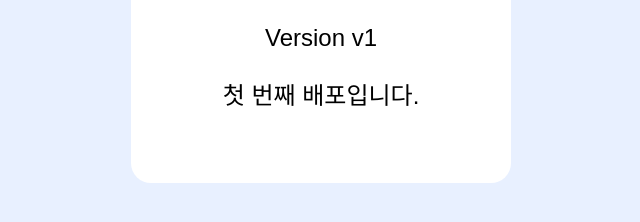
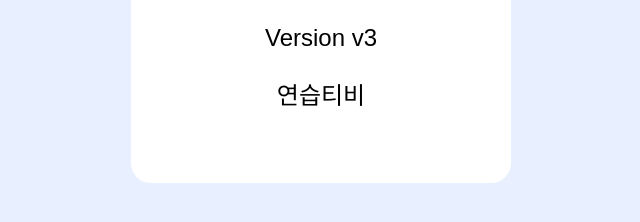
Before and after one commit to leejoeun/argocd-demo, a plain HTML site: page index.html in a window 1280 px wide. Shown: the part 370-592 px from the top of the page, without its empty margins (319-959 px from the left). Drawn offline with Linux system fonts and the light colour scheme.

Commit message:
Update index.html

```diff
--- a/index.html
+++ b/index.html
@@ -19,8 +19,8 @@
 <body>
   <main>
     <h1>Argo CD Demo</h1>
-    <p>Version v1</p>
-    <p>첫 번째 배포입니다.</p>
+    <p>Version v3</p>
+    <p>연습티비</p>
   </main>
 </body>
 </html>
```
